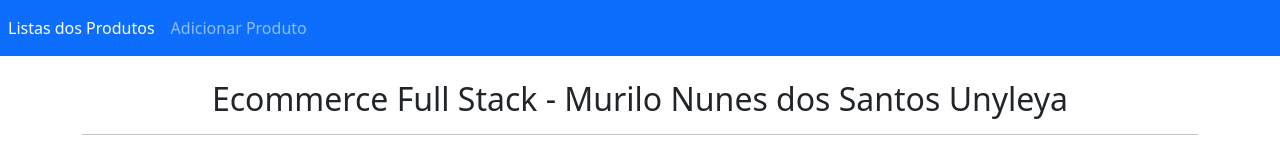
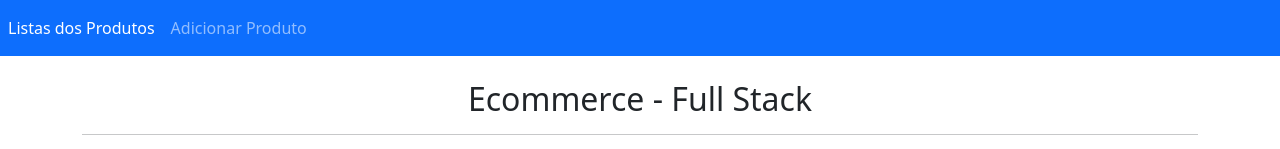
Before and after one commit to MuriloNSantos17/Projeto-Ecommerce-Angular, an Angular app: page /produtos in a window 1280 px wide. Shown: the top 149 px of the page. Built offline with nearby package versions, Linux system fonts and the light colour scheme; no server answers.

Commit message:
final commit

```diff
--- a/src/app/app.component.ts
+++ b/src/app/app.component.ts
@@ -6,5 +6,5 @@
   styleUrls: ['./app.component.css']
 })
 export class AppComponent {
-  title = 'Ecommerce Full Stack - Murilo Nunes dos Santos Unyleya';
+  title = 'Ecommerce - Full Stack';
 }
```
